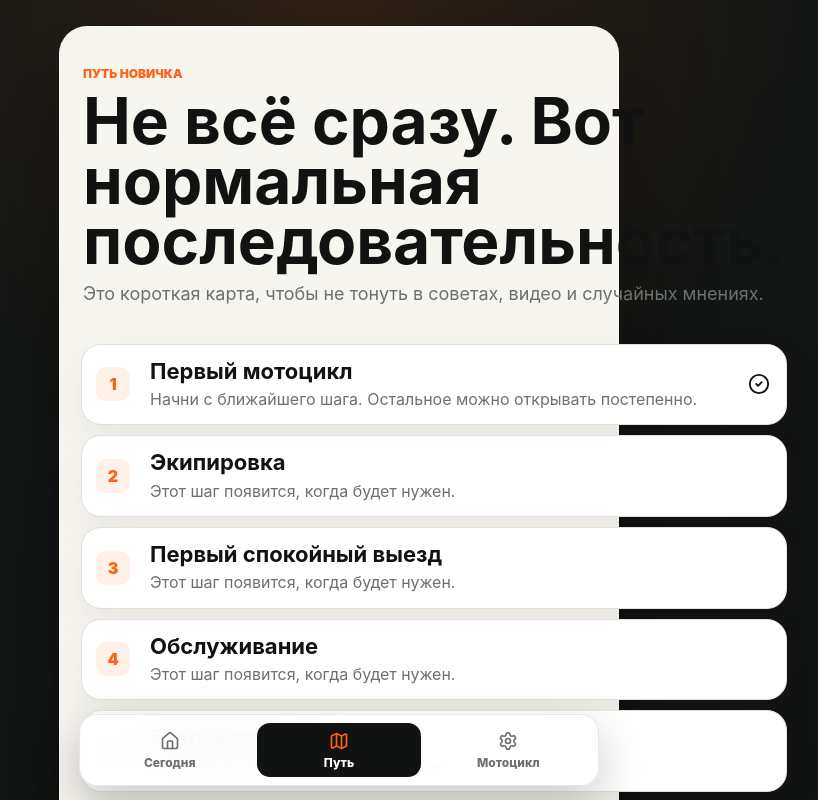
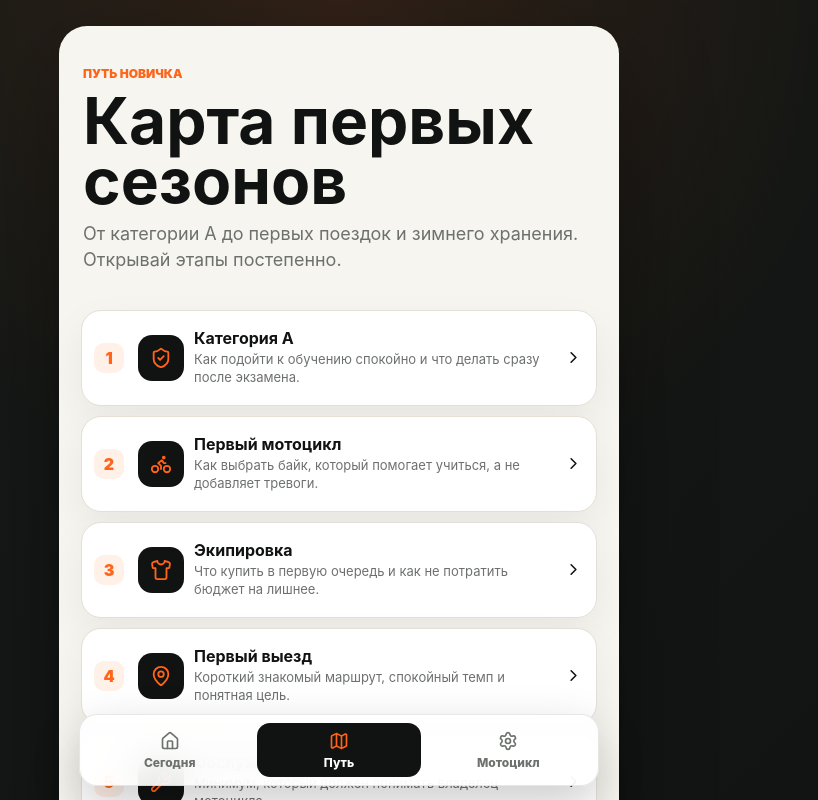
Before and after one commit to Skobius/rider-next, a React (Vite) app: page /journey in a window 1280 px wide. Shown: the top 800 px of the page, without its empty margins (301-1119 px from the left). Built offline with nearby package versions, Linux system fonts and the light colour scheme.

Commit message:
Add nested journey and motorcycle structure

```diff
--- a/src/app/App.tsx
+++ b/src/app/App.tsx
@@ -2,10 +2,8 @@ import { Navigate, Route, Routes } from 'react-router-dom';
 import { AppShell } from '../shared/layout/AppShell';
 import { HomePage } from '../pages/HomePage/HomePage';
 import { JourneyPage } from '../pages/JourneyPage/JourneyPage';
-import { KnowledgePage } from '../pages/KnowledgePage/KnowledgePage';
 import { MotorcyclePage } from '../pages/MotorcyclePage/MotorcyclePage';
 import { OnboardingPage } from '../pages/OnboardingPage/OnboardingPage';
-import { TrainingPage } from '../pages/TrainingPage/TrainingPage';
 import { WelcomePage } from '../pages/WelcomePage/WelcomePage';
 import { useRiderStore } from '../features/rider-profile/store';
 
@@ -19,9 +17,9 @@ export function App() {
       <Route element={<AppShell />}>
         <Route path="/home" element={<HomePage />} />
         <Route path="/journey" element={<JourneyPage />} />
-        <Route path="/knowledge" element={<KnowledgePage />} />
+        <Route path="/journey/:stageId" element={<JourneyPage />} />
         <Route path="/motorcycle" element={<MotorcyclePage />} />
-        <Route path="/training" element={<TrainingPage />} />
+        <Route path="/motorcycle/:topicId" element={<MotorcyclePage />} />
       </Route>
     </Routes>
   );
--- /dev/null
+++ b/src/data/appStructure.ts
@@ -0,0 +1,130 @@
+import {
+  Battery,
+  Bike,
+  FileText,
+  Gauge,
+  MapPin,
+  ShieldCheck,
+  Shirt,
+  Snowflake,
+  Wrench,
+} from 'lucide-react';
+
+export const journeyStages = [
+  {
+    id: 'category-a',
+    title: 'Категория А',
+    description: 'Как подойти к обучению спокойно и что делать сразу после экзамена.',
+    sections: ['Где учиться', 'Как проходит обучение', 'Что после экзамена', 'Частые ошибки'],
+    icon: ShieldCheck,
+  },
+  {
+    id: 'first-bike',
+    title: 'Первый мотоцикл',
+    description: 'Как выбрать байк, который помогает учиться, а не добавляет тревоги.',
+    sections: ['Как выбрать', 'Что купить', 'Типичные ошибки', 'Полезные статьи', 'Видео', 'Частые вопросы'],
+    icon: Bike,
+  },
+  {
+    id: 'gear',
+    title: 'Экипировка',
+    description: 'Что купить в первую очередь и как не потратить бюджет на лишнее.',
+    sections: ['Шлем', 'Перчатки', 'Куртка и защита', 'Обувь', 'Где искать'],
+    icon: Shirt,
+  },
+  {
+    id: 'first-ride',
+    title: 'Первый выезд',
+    description: 'Короткий знакомый маршрут, спокойный темп и понятная цель.',
+    sections: ['Маршрут', 'Проверка перед выездом', 'Ошибки новичков', 'После поездки'],
+    icon: MapPin,
+  },
+  {
+    id: 'maintenance',
+    title: 'Обслуживание',
+    description: 'Минимум, который должен понимать владелец мотоцикла.',
+    sections: ['Масло', 'Цепь', 'Давление', 'Резина', 'Зимнее хранение'],
+    icon: Wrench,
+  },
+  {
+    id: 'skills',
+    title: 'Навыки',
+    description: 'База уверенной езды: взгляд, торможение, медленная езда и разворот.',
+    sections: ['Взгляд', 'Торможение', 'Медленная езда', 'Разворот', 'Контраварийка'],
+    icon: Gauge,
+  },
+  {
+    id: 'city',
+    title: 'Город',
+    description: 'Как меньше нервничать в потоке и раньше читать ситуации.',
+    sections: ['Дистанция', 'Позиция', 'Перекрёстки', 'Слепые зоны', 'Разбор ситуаций'],
+    icon: MapPin,
+  },
+  {
+    id: 'first-trip',
+    title: 'Первое путешествие',
+    description: 'Как подготовиться к короткой поездке за город без перегруза.',
+    sections: ['Маршрут', 'Вещи', 'Проверка мотоцикла', 'Остановки', 'Погода'],
+    icon: MapPin,
+  },
+  {
+    id: 'winter',
+    title: 'Подготовка к зиме',
+    description: 'Что сделать в конце сезона, чтобы весной не начинать с проблем.',
+    sections: ['Хранение', 'Аккумулятор', 'Цепь', 'Топливо', 'План на весну'],
+    icon: Snowflake,
+  },
+];
+
+export const motorcycleTopics = [
+  {
+    id: 'oil',
+    title: 'Масло',
+    description: 'Когда проверять, что записывать и почему важно не забывать.',
+    status: 'Проверить уровень',
+    icon: Wrench,
+  },
+  {
+    id: 'chain',
+    title: 'Цепь',
+    description: 'Смазка, натяжение, чистота и признаки износа.',
+    status: 'После дождя или 500-700 км',
+    icon: Wrench,
+  },
+  {
+    id: 'pressure',
+    title: 'Давление',
+    description: 'Быстрая проверка, которая влияет на управляемость и безопасность.',
+    status: 'Раз в 1-2 недели',
+    icon: Gauge,
+  },
+  {
+    id: 'tires',
+    title: 'Резина',
+    description: 'Износ, возраст, повреждения и подготовка к поездкам.',
+    status: 'Перед дальними поездками',
+    icon: ShieldCheck,
+  },
+  {
+    id: 'battery',
+    title: 'Аккумулятор',
+    description: 'Заряд, хранение, зимовка и первые признаки проблем.',
+    status: 'Перед зимой',
+    icon: Battery,
+  },
+  {
+    id: 'documents',
+    title: 'Документы',
+    description: 'Полис, регистрация, права, сервисные записи и важные даты.',
+    status: 'Держать под рукой',
+    icon: FileText,
+  },
+];
+
+export function findJourneyStage(stageId: string | undefined) {
+  return journeyStages.find((stage) => stage.id === stageId);
+}
+
+export function findMotorcycleTopic(topicId: string | undefined) {
+  return motorcycleTopics.find((topic) => topic.id === topicId);
+}
--- a/src/pages/JourneyPage/JourneyPage.tsx
+++ b/src/pages/JourneyPage/JourneyPage.tsx
@@ -1,26 +1,69 @@
-import { CheckCircle2 } from 'lucide-react';
-import { beginnerPath } from '../../data/firstExperience';
+import { ArrowLeft, ChevronRight } from 'lucide-react';
+import { Link, useParams } from 'react-router-dom';
+import { findJourneyStage, journeyStages } from '../../data/appStructure';
 
 export function JourneyPage() {
+  const { stageId } = useParams();
+  const stage = findJourneyStage(stageId);
+
+  if (stage) {
+    const Icon = stage.icon;
+    return (
+      <section className="page detail-page">
+        <Link className="back-link" to="/journey">
+          <ArrowLeft size={18} />
+          Путь новичка
+        </Link>
+
+        <header className="detail-hero">
+          <span className="detail-hero__icon">
+            <Icon size={26} aria-hidden="true" />
+          </span>
+          <p className="eyebrow">Этап пути</p>
+          <h1>{stage.title}</h1>
+          <p>{stage.description}</p>
+        </header>
+
+        <section className="section-block">
+          <h2>Что будет внутри</h2>
+          <div className="subsection-list">
+            {stage.sections.map((section) => (
+              <article key={section} className="subsection-card">
+                <strong>{section}</strong>
+                <span>Здесь появится короткий материал, чек-лист или видео.</span>
+              </article>
+            ))}
+          </div>
+        </section>
+      </section>
+    );
+  }
+
   return (
     <section className="page path-page">
       <header className="simple-header">
         <p className="eyebrow">Путь новичка</p>
-        <h1>Не всё сразу. Вот нормальная последовательность.</h1>
-        <p>Это короткая карта, чтобы не тонуть в советах, видео и случайных мнениях.</p>
+        <h1>Карта первых сезонов</h1>
+        <p>От категории А до первых поездок и зимнего хранения. Открывай этапы постепенно.</p>
       </header>
 
-      <div className="path-list">
-        {beginnerPath.map((item, index) => (
-          <article className="path-item" key={item}>
-            <div className="path-item__number">{index + 1}</div>
-            <div>
-              <h2>{item}</h2>
-              <p>{index === 0 ? 'Начни с ближайшего шага. Остальное можно открывать постепенно.' : 'Этот шаг появится, когда будет нужен.'}</p>
-            </div>
-            {index === 0 ? <CheckCircle2 size={22} aria-hidden="true" /> : null}
-          </article>
-        ))}
+      <div className="journey-list">
+        {journeyStages.map((item, index) => {
+          const Icon = item.icon;
+          return (
+            <Link className="journey-card" key={item.id} to={`/journey/${item.id}`}>
+              <span className="journey-card__index">{index + 1}</span>
+              <span className="journey-card__icon">
+                <Icon size={22} aria-hidden="true" />
+              </span>
+              <span className="journey-card__copy">
+                <strong>{item.title}</strong>
+                <small>{item.description}</small>
+              </span>
+              <ChevronRight size={19} aria-hidden="true" />
+            </Link>
+          );
+        })}
       </div>
     </section>
   );
--- a/src/pages/MotorcyclePage/MotorcyclePage.tsx
+++ b/src/pages/MotorcyclePage/MotorcyclePage.tsx
@@ -1,15 +1,17 @@
 import { FormEvent } from 'react';
-import { maintenanceTasks } from '../../data/maintenanceTasks';
-import { getMissionForStatus } from '../../data/missions';
+import { ArrowLeft, ChevronRight } from 'lucide-react';
+import { Link, useParams } from 'react-router-dom';
+import { findMotorcycleTopic, motorcycleTopics } from '../../data/appStructure';
 import { useRiderStore } from '../../features/rider-profile/store';
-import { PageHeader } from '../../shared/ui/PageHeader';
 
 export function MotorcyclePage() {
+  const { topicId } = useParams();
+  const topic = findMotorcycleTopic(topicId);
   const profile = useRiderStore((state) => state.profile);
   const saveMotorcycle = useRiderStore((state) => state.saveMotorcycle);
-  const addMaintenance = useRiderStore((state) => state.addMaintenance);
-  const mission = getMissionForStatus(profile.status);
-  const activeTasks = maintenanceTasks.filter((task) => mission.garageTasks.includes(task.title));
+  const bikeName = profile.motorcycle?.brand || profile.motorcycle?.model
+    ? `${profile.motorcycle?.brand ?? ''} ${profile.motorcycle?.model ?? ''}`.trim()
+    : 'Мой мотоцикл';
 
   function handleMotorcycleSubmit(event: FormEvent<HTMLFormElement>) {
     event.preventDefault();
@@ -24,51 +26,92 @@ export function MotorcyclePage() {
     });
   }
 
-  function handleMaintenanceSubmit(event: FormEvent<HTMLFormElement>) {
-    event.preventDefault();
-    const form = event.currentTarget;
-    const data = new FormData(form);
-    addMaintenance({
-      title: String(data.get('title') ?? ''),
-      mileage: String(data.get('serviceMileage') ?? ''),
-      date: String(data.get('serviceDate') ?? ''),
-    });
-    form.reset();
-  }
+  if (topic) {
+    const Icon = topic.icon;
+    return (
+      <section className="page detail-page">
+        <Link className="back-link" to="/motorcycle">
+          <ArrowLeft size={18} />
+          Мотоцикл
+        </Link>
 
-  return (
-    <section className="page">
-      <PageHeader
-        eyebrow="Гараж"
-        title="Состояние байка"
-        description="Минимум бюрократии: мотоцикл, пробег и то, что важно проверить перед следующей миссией."
-      />
+        <header className="detail-hero">
+          <span className="detail-hero__icon">
+            <Icon size={26} aria-hidden="true" />
+          </span>
+          <p className="eyebrow">Карточка байка</p>
+          <h1>{topic.title}</h1>
+          <p>{topic.description}</p>
+        </header>
 
-      {activeTasks.length > 0 ? (
-        <section className="mission-panel garage-focus">
-          <div className="section-title">
-            <h2>Нужно для миссии</h2>
-            <span>{mission.title}</span>
-          </div>
-          <div className="task-list">
-            {activeTasks.map((task) => (
-              <article key={task.title}>
-                <strong>{task.title}</strong>
-                <span>{task.interval}</span>
+        <section className="section-block">
+          <h2>Что здесь будет</h2>
+          <div className="subsection-list">
+            {['Краткая инструкция', 'Когда проверять', 'Что записывать', 'Типичные ошибки'].map((item) => (
+              <article className="subsection-card" key={item}>
+                <strong>{item}</strong>
+                <span>Пока заглушка. Позже добавим понятный материал MG67.</span>
               </article>
             ))}
           </div>
         </section>
-      ) : null}
+      </section>
+    );
+  }
 
-      <form className="form-panel" onSubmit={handleMotorcycleSubmit}>
+  return (
+    <section className="page motorcycle-page">
+      <header className="simple-header">
+        <p className="eyebrow">Мотоцикл</p>
+        <h1>Помощник владельца байка</h1>
+        <p>Не CRM. Просто главное состояние мотоцикла и базовые вещи, за которыми стоит следить.</p>
+      </header>
+
+      <section className="bike-summary">
+        <div>
+          <span>{profile.motorcycle?.year || 'год не указан'}</span>
+          <h2>{bikeName}</h2>
+          <p>{profile.motorcycle?.mileage ? `${profile.motorcycle.mileage} км` : 'Добавь пробег, чтобы видеть картину понятнее.'}</p>
+        </div>
+        <div className="bike-summary__stats">
+          <article>
+            <strong>{profile.maintenance[0]?.date || 'нет записи'}</strong>
+            <span>Последнее ТО</span>
+          </article>
+          <article>
+            <strong>план</strong>
+            <span>Следующее ТО</span>
+          </article>
+        </div>
+      </section>
+
+      <div className="topic-grid">
+        {motorcycleTopics.map((item) => {
+          const Icon = item.icon;
+          return (
+            <Link className="topic-card" key={item.id} to={`/motorcycle/${item.id}`}>
+              <span className="topic-card__icon">
+                <Icon size={21} aria-hidden="true" />
+              </span>
+              <span>
+                <strong>{item.title}</strong>
+                <small>{item.status}</small>
+              </span>
+              <ChevronRight size={18} aria-hidden="true" />
+            </Link>
+          );
+        })}
+      </div>
+
+      <form className="form-panel compact-form" onSubmit={handleMotorcycleSubmit}>
+        <h2>Данные мотоцикла</h2>
         <label>
           Марка
           <input name="brand" defaultValue={profile.motorcycle?.brand} placeholder="Honda" />
         </label>
         <label>
           Модель
-          <input name="model" defaultValue={profile.motorcycle?.model} placeholder="CB500F" />
+          <input name="model" defaultValue={profile.motorcycle?.model} placeholder="CB500X" />
         </label>
         <div className="form-row">
           <label>
@@ -88,55 +131,8 @@ export function MotorcyclePage() {
           Заметки
           <textarea name="notes" defaultValue={profile.motorcycle?.notes} placeholder="Что важно помнить" />
         </label>
-        <button className="primary-action" type="submit">Сохранить байк</button>
+        <button className="primary-action" type="submit">Сохранить</button>
       </form>
-
-      <section className="section-block">
-        <h2>Базовые проверки</h2>
-        <div className="task-list">
-          {maintenanceTasks.map((task) => (
-            <article key={task.title}>
-              <strong>{task.title}</strong>
-              <span>{task.interval}</span>
-            </article>
-          ))}
-        </div>
-      </section>
-
-      <form className="form-panel" onSubmit={handleMaintenanceSubmit}>
-        <h2>Записать обслуживание</h2>
-        <label>
-          Что сделано
-          <input name="title" placeholder="Смазал цепь" required />
-        </label>
-        <div className="form-row">
-          <label>
-            Пробег
-            <input name="serviceMileage" inputMode="numeric" placeholder="13000" />
-          </label>
-          <label>
-            Дата
-            <input name="serviceDate" type="date" />
-          </label>
-        </div>
-        <button className="secondary-action" type="submit">Добавить запись</button>
-      </form>
-
-      <section className="section-block">
-        <h2>История</h2>
-        {profile.maintenance.length === 0 ? (
-          <p className="muted">Пока записей нет.</p>
-        ) : (
-          <div className="task-list">
-            {profile.maintenance.map((record) => (
-              <article key={record.id}>
-                <strong>{record.title}</strong>
-                <span>{[record.mileage && `${record.mileage} км`, record.date].filter(Boolean).join(' · ')}</span>
-              </article>
-            ))}
-          </div>
-        )}
-      </section>
     </section>
   );
 }
--- a/src/styles/globals.css
+++ b/src/styles/globals.css
@@ -259,6 +259,8 @@ button {
 }
 
 .home-hub,
+.motorcycle-page,
+.detail-page,
 .first-step-page,
 .path-page {
   display: grid;
@@ -387,12 +389,177 @@ button {
 .next-step-card,
 .action-card,
 .path-item,
+.journey-card,
+.topic-card,
+.bike-summary,
 .form-panel,
 .section-block {
   border: 1px solid var(--line);
   border-radius: 20px;
   background: var(--card);
   box-shadow: 0 16px 40px rgba(17, 19, 18, 0.06);
+}
+
+.journey-list,
+.topic-grid,
+.subsection-list {
+  display: grid;
+  gap: 10px;
+}
+
+.journey-card {
+  display: grid;
+  grid-template-columns: 34px 46px 1fr 20px;
+  gap: 10px;
+  align-items: center;
+  min-height: 96px;
+  padding: 12px;
+}
+
+.journey-card__index {
+  width: 30px;
+  height: 30px;
+  display: grid;
+  place-items: center;
+  border-radius: 10px;
+  background: var(--orange-soft);
+  color: var(--orange);
+  font-weight: 950;
+}
+
+.journey-card__icon,
+.topic-card__icon,
+.detail-hero__icon {
+  width: 46px;
+  height: 46px;
+  display: grid;
+  place-items: center;
+  border-radius: 14px;
+  background: var(--ink);
+  color: var(--orange);
+}
+
+.journey-card__copy {
+  min-width: 0;
+  display: grid;
+  gap: 4px;
+}
+
+.journey-card__copy strong,
+.topic-card strong,
+.subsection-card strong {
+  font-size: 16px;
+  line-height: 1.15;
+}
+
+.journey-card__copy small,
+.topic-card small,
+.subsection-card span {
+  color: var(--muted);
+  font-size: 13px;
+  line-height: 1.35;
+}
+
+.back-link {
+  width: fit-content;
+  display: inline-flex;
+  align-items: center;
+  gap: 8px;
+  color: var(--muted);
+  font-weight: 850;
+}
+
+.detail-hero {
+  display: grid;
+  gap: 10px;
+  border-radius: 22px;
+  background: var(--ink);
+  color: #fff;
+  padding: 20px;
+}
+
+.detail-hero h1 {
+  margin: 0;
+  font-size: clamp(32px, 7vw, 48px);
+  line-height: 1;
+  letter-spacing: 0;
+}
+
+.detail-hero p:not(.eyebrow) {
+  margin: 0;
+  color: rgba(255, 255, 255, 0.76);
+  line-height: 1.45;
+}
+
+.subsection-card {
+  display: grid;
+  gap: 5px;
+  border: 1px solid var(--line);
+  border-radius: 16px;
+  background: #fbfaf6;
+  padding: 14px;
+}
+
+.bike-summary {
+  display: grid;
+  gap: 16px;
+  padding: 18px;
+  background: var(--ink);
+  color: #fff;
+}
+
+.bike-summary h2 {
+  margin: 6px 0;
+  font-size: 30px;
+  line-height: 1;
+  letter-spacing: 0;
+}
+
+.bike-summary p {
+  margin: 0;
+  color: rgba(255, 255, 255, 0.72);
+}
+
+.bike-summary span {
+  color: rgba(255, 255, 255, 0.58);
+  font-size: 13px;
+  font-weight: 850;
+}
+
+.bike-summary__stats {
+  display: grid;
+  grid-template-columns: 1fr 1fr;
+  gap: 10px;
+}
+
+.bike-summary__stats article {
+  display: grid;
+  gap: 4px;
+  border-radius: 16px;
+  background: rgba(255, 255, 255, 0.08);
+  padding: 12px;
+}
+
+.bike-summary__stats strong {
+  color: #fff;
+}
+
+.topic-card {
+  display: grid;
+  grid-template-columns: 46px 1fr 20px;
+  gap: 12px;
+  align-items: center;
+  min-height: 78px;
+  padding: 12px;
+}
+
+.topic-card span:nth-child(2) {
+  display: grid;
+  gap: 4px;
+}
+
+.compact-form {
+  margin-top: 4px;
 }
 
 .next-step-card {
```
